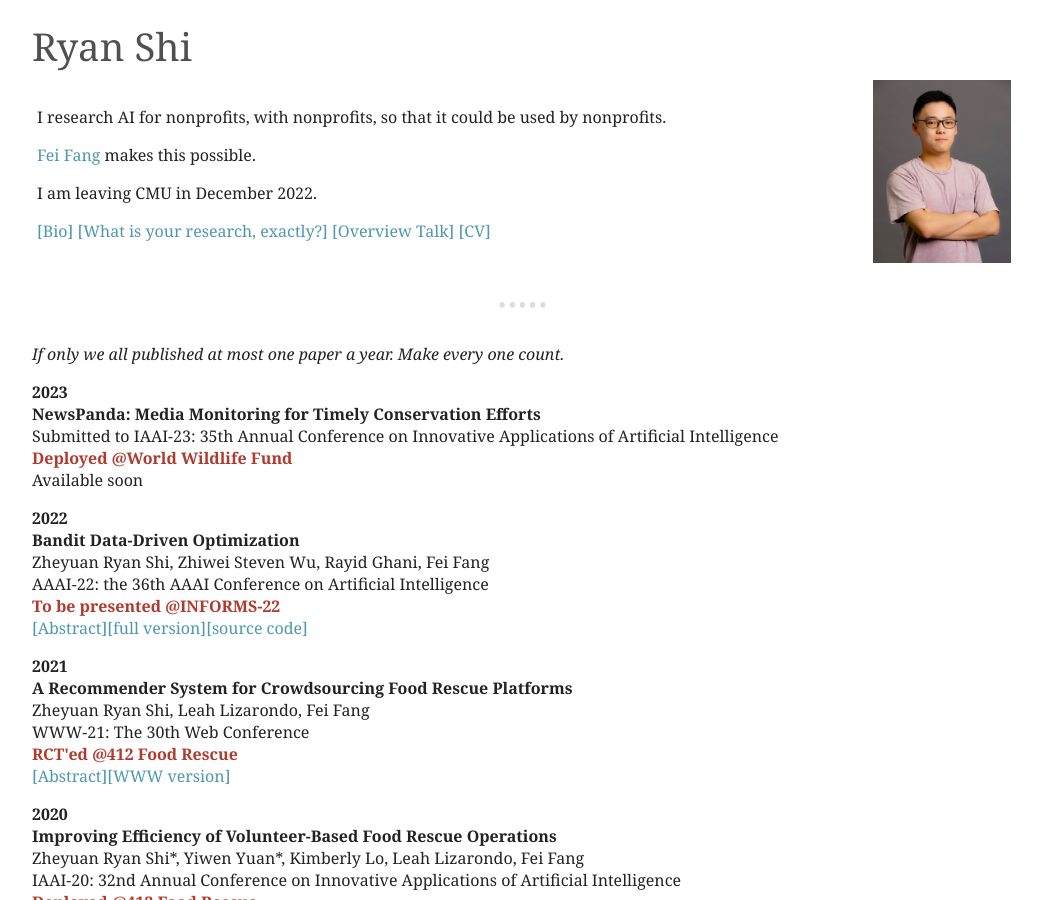
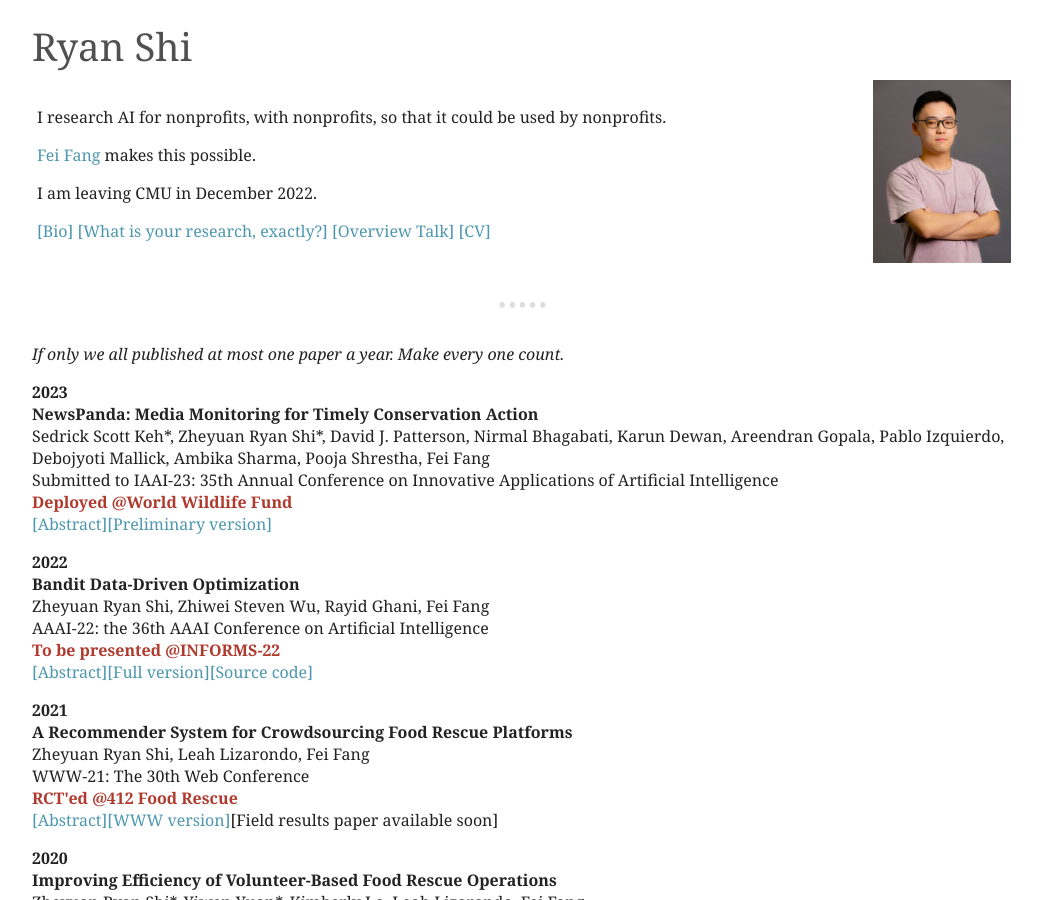
Before and after one commit to ryanzshi/ryanzshi.github.io, a Jekyll site: the page built from index.md, in a window 1280 px wide and 900 px high. Shown: the whole window, without its empty margins (116-1158 px from the left). Built offline with Jekyll 4.4.1, drawn with Linux system fonts in a browser that asks for light colours.

Commit message:
update newspanda

```diff
--- a/index.md
+++ b/index.md
@@ -79,13 +79,18 @@
 
 **2023**
 <br>
-**NewsPanda: Media Monitoring for Timely Conservation Efforts**
+**NewsPanda: Media Monitoring for Timely Conservation Action**
+<br>
+Sedrick Scott Keh\*, Zheyuan Ryan Shi\*, David J. Patterson, Nirmal Bhagabati, Karun Dewan, Areendran Gopala, Pablo Izquierdo, Debojyoti Mallick, Ambika Sharma, Pooja Shrestha, Fei Fang
 <br>
 Submitted to IAAI-23: 35th Annual Conference on Innovative Applications of Artificial Intelligence
 <br>
 [<b><font color="#B03A2E">Deployed @World Wildlife Fund</font></b>](https://www.worldwildlife.org/)
 <br>
-Available soon
+<a id="abs-newspanda-button" onclick="absCHF('abs-newspanda')" style="cursor:pointer;">[Abstract]</a>[[Preliminary version]](/papers/2023_IAAI_NewsPanda.pdf)
+<div id="abs-newspanda" style="display:none;">
+<blockquote>Non-governmental organizations for environmental conservation have a significant interest in monitoring conservation-related media and getting timely updates about infrastructure construction projects as they may cause massive impact to key conservation areas. Such monitoring, however, is difficult and time-consuming. We introduce NewsPanda, a toolkit which automatically detects and analyzes online articles related to environmental conservation and infrastructure construction. We fine-tune a BERT-based model using active learning methods and noise correction algorithms to identify articles that are relevant to conservation and infrastructure construction. For the identified articles, we perform further analysis, extracting keywords and finding potentially related sources. NewsPanda has been successfully deployed by the World Wide Fund for Nature teams in the UK, India, and Nepal since February 2022. It currently monitors over 80,000 websites and 1,074 conservation sites across India and Nepal, saving more than 30 hours of human efforts weekly. We have now scaled it up to cover 60,000 conservation sites globally.</blockquote>
+</div>
 
 **2022**
 <br>
@@ -97,7 +102,7 @@
 <br>
 <b><font color="#B03A2E">To be presented @INFORMS-22</font></b>
 <br>
-<a id="abs-bandit-button" onclick="absCHF('abs-bandit')" style="cursor:pointer;">[Abstract]</a>[[full version]](https://arxiv.org/abs/2008.11707)[[source code]](https://github.com/AIandSocialGoodLab/bandit-data-driven-optimization)
+<a id="abs-bandit-button" onclick="absCHF('abs-bandit')" style="cursor:pointer;">[Abstract]</a>[[Full version]](https://arxiv.org/abs/2008.11707)[[Source code]](https://github.com/AIandSocialGoodLab/bandit-data-driven-optimization)
 <div id="abs-bandit" style="display:none;">
 <blockquote>The use of machine learning (ML) systems in real-world applications entails more than just a prediction algorithm. AI for social good applications, and many real-world ML tasks in general, feature an iterative process which joins prediction, optimization, and data acquisition happen in a loop. We introduce bandit data-driven optimization, the first iterative prediction-prescription framework to formally analyze this practical routine. Bandit data-driven optimization combines the advantages of online bandit learning and offline predictive analytics in an integrated framework. It offers a flexible setup to reason about unmodeled policy objectives and unforeseen consequences. We propose PROOF, the first algorithm for this framework and show that it achieves no-regret. Using numerical simulations, we show that PROOF achieves superior performance over existing baseline.</blockquote>
 </div>
@@ -112,7 +117,7 @@
 <br>
 [<b><font color="#B03A2E">RCT'ed @412 Food Rescue</font></b>](https://412foodrescue.org/)
 <br>
-<a id="abs-frrecsys-button" onclick="absCHF('abs-frrecsys')" style="cursor:pointer;">[Abstract]</a>[[WWW version]](https://dl.acm.org/doi/abs/10.1145/3442381.3449787)
+<a id="abs-frrecsys-button" onclick="absCHF('abs-frrecsys')" style="cursor:pointer;">[Abstract]</a>[[WWW version]](https://dl.acm.org/doi/abs/10.1145/3442381.3449787)[Field results paper available soon]
 <div id="abs-frrecsys" style="display:none;">
 <blockquote>The challenges of food waste and insecurity arise in wealthy and developing nations alike, impacting millions of livelihoods. The ongoing pandemic only exacerbates the problem. A major force to combat food waste and insecurity, food rescue (FR) organizations match food donations to the non-profits that serve low-resource communities. Since they rely on external volunteers to pick up and deliver the food, some FRs use web-based mobile applications to reach the right set of volunteers. In this paper, we propose the first machine learning based model to improve volunteer engagement in the food waste and security domain. We (1) develop a recommender system to send push notifications to the most likely volunteers for each given rescue, (2) leverage a mathematical programming based approach to diversify our recommendations, and (3) propose an online algorithm to dynamically select the volunteers to notify without the knowledge of future rescues. Our recommendation system improves the hit ratio from 44% achieved by the previous method to 73%. A pilot study of our method is scheduled to take place in the near future.</blockquote>
 </div>
```
Also changed, not shown: 2 other files.
